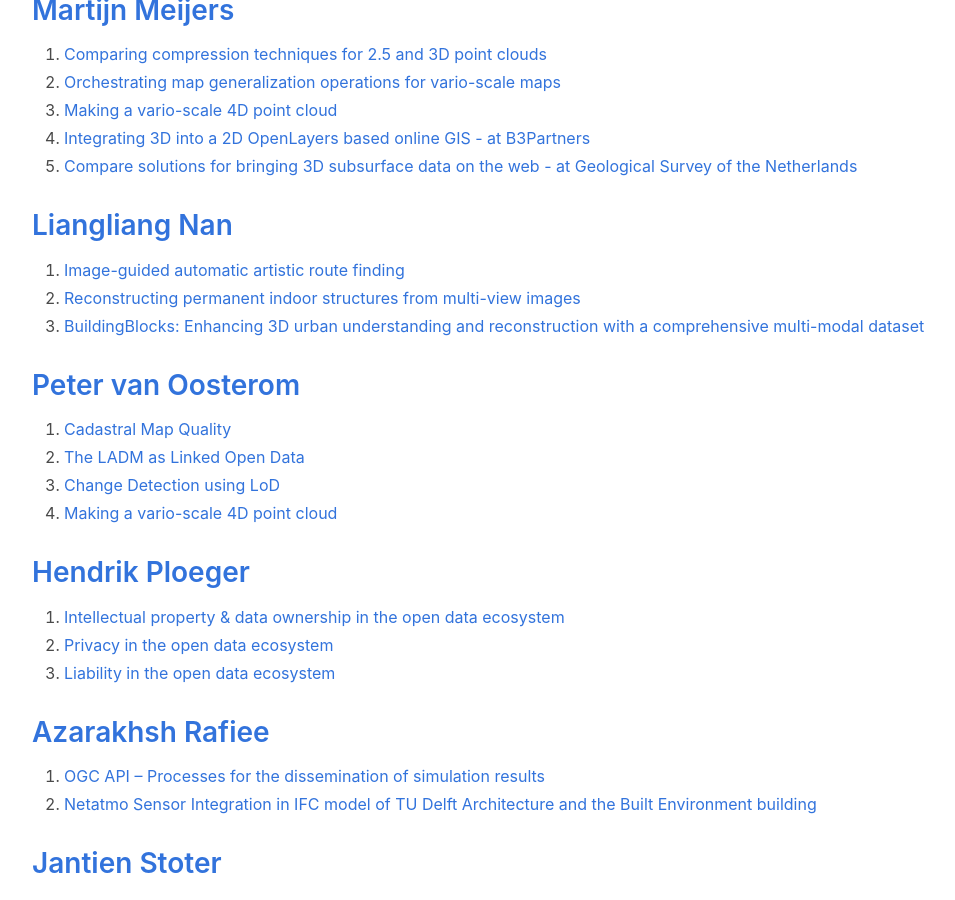
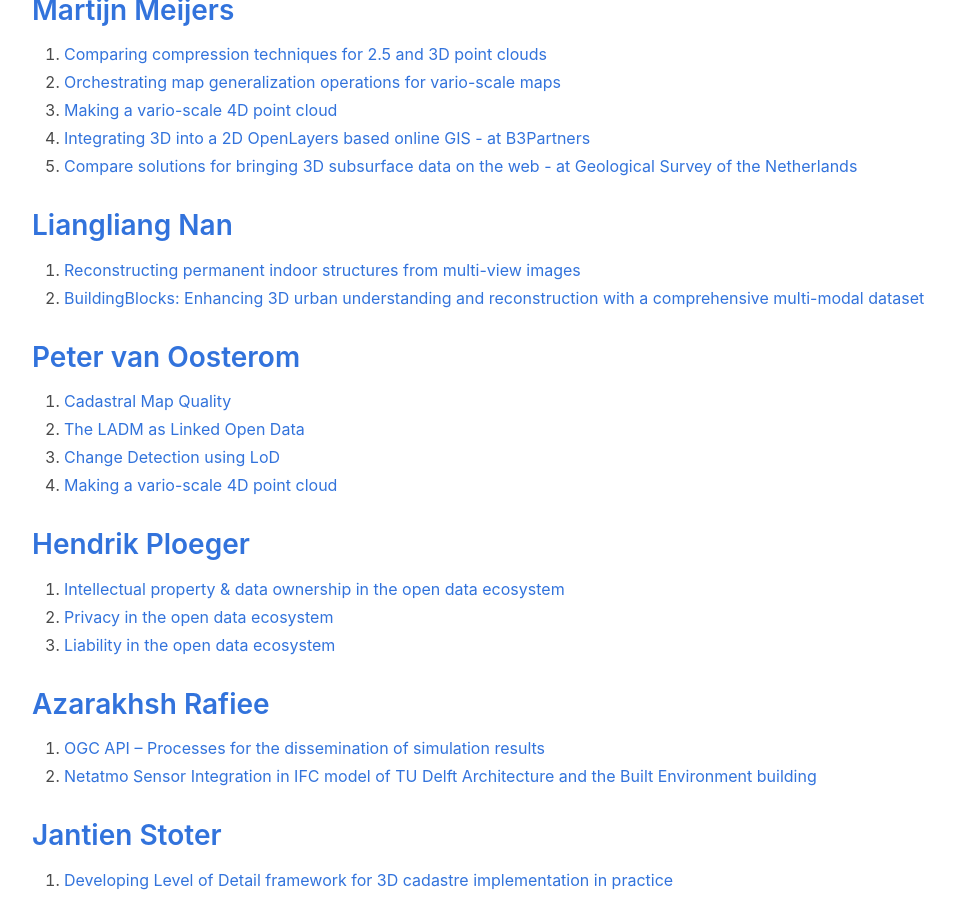
Before and after one commit to tudelft3d/geo2020, a Jekyll site: the page built from potentialtopics/index.md, in a window 1280 px wide and 900 px high, scrolled down 2985 px. Shown: the whole window, without its empty margins (32-987 px from the left). Built offline with Jekyll 4.4.1, drawn with Linux system fonts in a browser that asks for light colours; nearby versions of some CDN libraries.

Commit message:
Update index.md

```diff
--- a/potentialtopics/index.md
+++ b/potentialtopics/index.md
@@ -112,9 +112,8 @@ no more topics for this year
 
 
 ## [Liangliang Nan](https://3d.bk.tudelft.nl/liangliang)
-1. [Image-guided automatic artistic route finding](https://3d.bk.tudelft.nl/education/msctopics/#image-guided-automatic-artistic-route-finding)
-2. [Reconstructing permanent indoor structures from multi-view images](https://3d.bk.tudelft.nl/education/msctopics/#reconstructing-permanent-indoor-structures-from-multi-view-images)
-3. [BuildingBlocks: Enhancing 3D urban understanding and reconstruction with a comprehensive multi-modal dataset](https://3d.bk.tudelft.nl/education/msctopics/#buildingblocks-enhancing-3d-urban-understanding-and-reconstruction-with-a-comprehensive-multi-modal-dataset)
+1. [Reconstructing permanent indoor structures from multi-view images](https://3d.bk.tudelft.nl/education/msctopics/#reconstructing-permanent-indoor-structures-from-multi-view-images)
+2. [BuildingBlocks: Enhancing 3D urban understanding and reconstruction with a comprehensive multi-modal dataset](https://3d.bk.tudelft.nl/education/msctopics/#buildingblocks-enhancing-3d-urban-understanding-and-reconstruction-with-a-comprehensive-multi-modal-dataset)
 <!-- all topics have gone for this year -->
 
 <!-- ## [Francesca Noardo](http://www.noardo.eu/) -->
```
